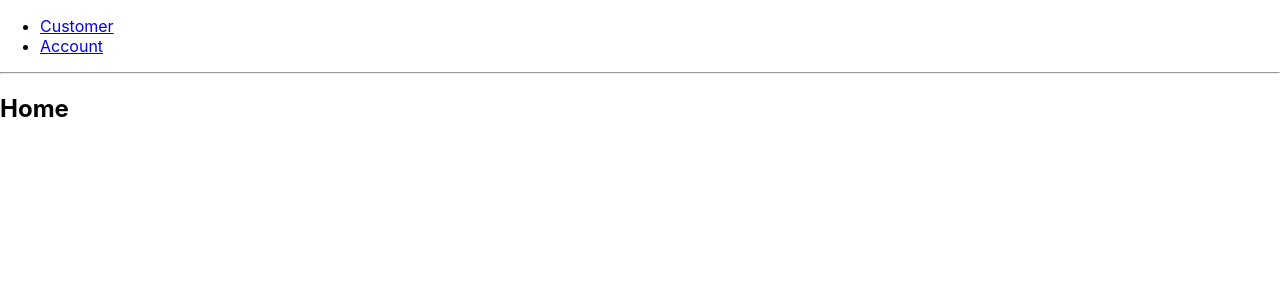
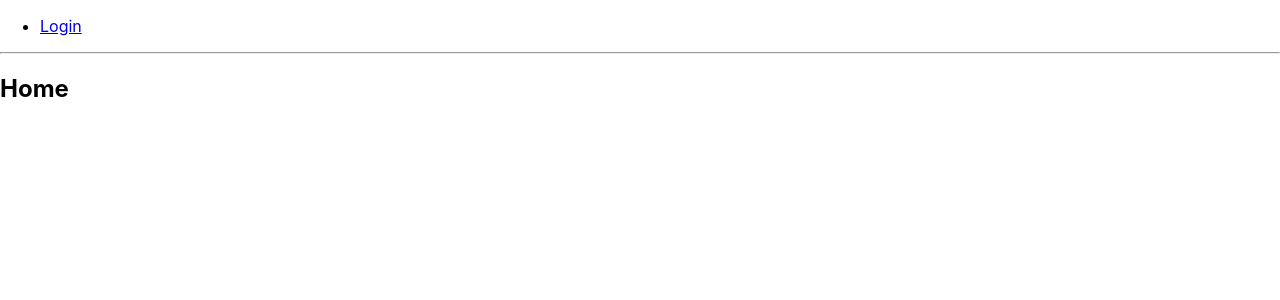
Before and after one commit to affandhia/ifml-pwa, a React (Create React App) app: page / in a window 1280 px wide. Shown: the top 300 px of the page. Built offline with nearby package versions, Linux system fonts and the light colour scheme.

Commit message:
adjust navbar to adopt auth mode

```diff
--- a/src/components/Navbar/index.js
+++ b/src/components/Navbar/index.js
@@ -1,15 +1,53 @@
-import React from 'react';
+import React, { useCallback } from 'react';
 import { Link } from 'react-router-dom';
 
 class Navbar extends React.Component {
-    render() {
-        return (
-            <ul>
-                <li><Link to="/customer">Customer</Link></li>
-                <li><Link to="/account">Account</Link></li>
-            </ul>
-        )
+  onLogoutClicked = e => {
+    e.preventDefault();
+    this.props.logout();
+  };
+
+  renderMenu = () => {
+    if (!this.props.isAuth) return null;
+
+    return (
+      <React.Fragment>
+        <li>
+          <Link to="/customer">Customer</Link>
+        </li>
+        <li>
+          <Link to="/account">Account</Link>
+        </li>
+      </React.Fragment>
+    );
+  };
+
+  renderAuthMenu = () => {
+    if (this.props.isAuth) {
+      return (
+        <li>
+          <a href="/" onClick={this.onLogoutClicked}>
+            Logout
+          </a>
+        </li>
+      );
     }
+
+    return (
+      <li>
+        <Link to="/login">Login</Link>
+      </li>
+    );
+  };
+
+  render() {
+    return (
+      <ul>
+        {this.renderMenu()}
+        {this.renderAuthMenu()}
+      </ul>
+    );
+  }
 }
 
 export default Navbar;
```
